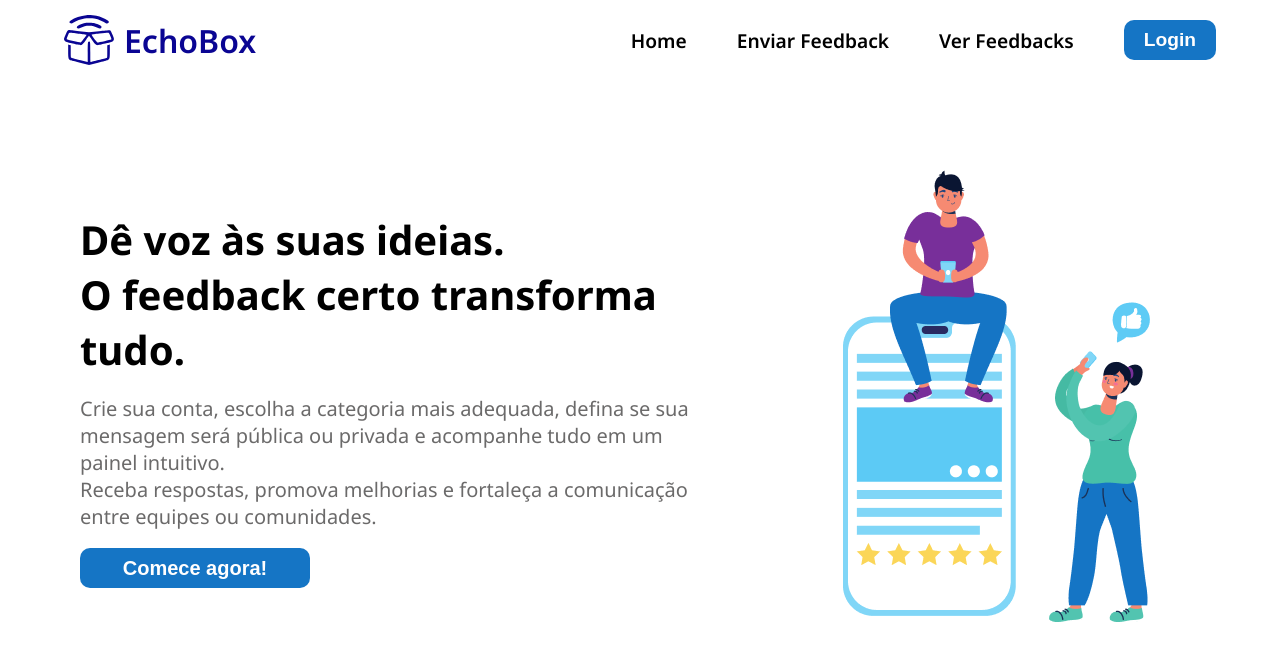
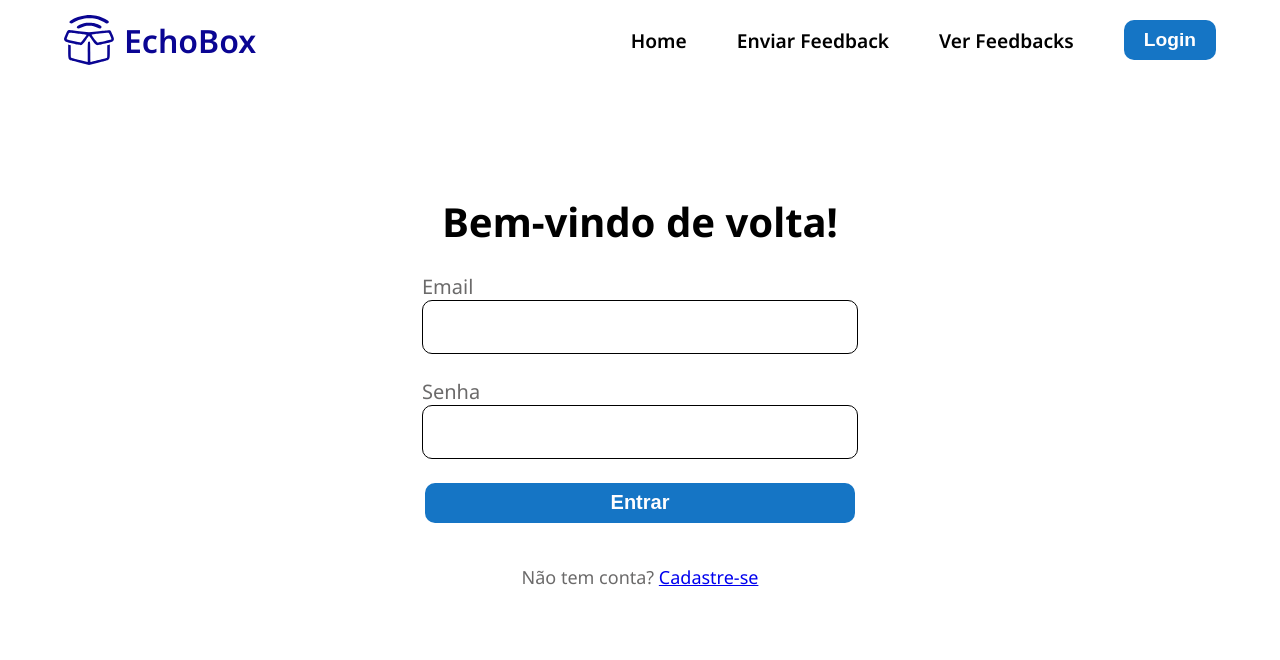
Before and after one commit to livrosembach/EchoBox, a React (Create React App) app in the folder framework/: page /login in a window 1280 px wide. Shown: the top 660 px of the page. Built offline with nearby package versions, Linux system fonts and the light colour scheme.

Commit message:
Add login and register, plus navigation

```diff
--- a/framework/src/App.tsx
+++ b/framework/src/App.tsx
@@ -1,14 +1,23 @@
 import React from 'react';
+import { BrowserRouter as Router, Routes, Route } from 'react-router-dom';
 import Header from './components/Header';
 import LandingPage from './components/LandingPage';
+import Login from './components/Login';
+import Register from './components/Register';
 import './css/App.css';
 
 function App() {
   return (
-    <div className="App">
-      <Header />
-      <LandingPage />
-    </div>
+    <Router>
+      <div className="App">
+        <Header />
+        <Routes>
+          <Route path="/" element={<LandingPage />} />
+          <Route path="/login" element={<Login />} />
+          <Route path="/register" element={<Register />} />
+        </Routes>
+      </div>
+    </Router>
   );
 }
 
--- a/framework/src/components/Header.tsx
+++ b/framework/src/components/Header.tsx
@@ -4,7 +4,7 @@ import logo from '../assets/logo.svg';
 const Header: React.FC<{}> = ({}) => {
         return (
             <header>
-            <div className="logo">
+            <div className="logo" onClick={() => { window.location.href = '/'; }}>
                 <img src={logo} className="logo-img" alt="logo" />
                 <div className="logo-text">EchoBox</div>
             </div>
@@ -13,7 +13,7 @@ const Header: React.FC<{}> = ({}) => {
                     <li><a href="#home">Home</a></li>
                     <li><a href="#about">Enviar Feedback</a></li>
                     <li><a href="#services">Ver Feedbacks</a></li>
-                    <li><button className="login-button">Login</button></li>
+                    <li><button className="login-button" onClick={() => { window.location.href = '/login'; }}>Login</button></li>
                 </ul>
             </nav>
         </header>
--- a/framework/src/components/LandingPage.tsx
+++ b/framework/src/components/LandingPage.tsx
@@ -3,7 +3,7 @@ import startPeople from "../assets/startPeople.png";
 
 const LandingPage: React.FC<{}> = ({}) => {
     return (
-        <div className="start-container">
+        <div className="container">
             <div className="text">
                 <div className="bold-phrase">
                     Dê voz às suas ideias.<br />
@@ -15,7 +15,7 @@ const LandingPage: React.FC<{}> = ({}) => {
                     Receba respostas, promova melhorias e fortaleça a comunicação entre equipes ou comunidades.
                 </div>
                 <div className="button-start-now">
-                    <button>Comece agora!</button>
+                    <button onClick={() => { window.location.href = '/login'; }}>Comece agora!</button>
                 </div>
             </div>
             <div className="image">
--- /dev/null
+++ b/framework/src/components/Login.tsx
@@ -0,0 +1,26 @@
+import React from "react";
+
+const Login: React.FC<{}> = ({}) => {
+    return (
+        <div className="container">
+            <div className="form-container">
+                <div className="title">Bem-vindo de volta!</div>
+                <form>
+                    <div className="form-group">
+                        <label htmlFor="email">Email</label>
+                        <input type="email" name="email" id="email" />
+                    </div>
+                    <div className="form-group">
+                        <label htmlFor="password">Senha</label>
+                        <input type="password" name="password" id="password" />
+                    </div>
+
+                    <button type="button" className="btn-login">Entrar</button>
+                    <p>Não tem conta? <a href="/register">Cadastre-se</a></p>
+                </form>
+            </div>
+        </div>
+    );
+};
+
+export default Login;
--- /dev/null
+++ b/framework/src/components/Register.tsx
@@ -0,0 +1,30 @@
+import React from "react";
+
+const Register: React.FC<{}> = ({}) => {
+    return (
+        <div className="container">
+            <div className="form-container">
+                <div className="title">Junte-se a nós! Cadastre-se agora.</div>
+                <form>
+                    <div className="form-group">
+                        <label htmlFor="email">Email</label>
+                        <input type="email" name="email" id="email" />
+                    </div>
+                    <div className="form-group">
+                        <label htmlFor="password">Senha</label>
+                        <input type="password" name="password" id="password" />
+                    </div>
+                    <div className="form-group">
+                        <label htmlFor="confirmPassword">Confirme a senha</label>
+                        <input type="confirmPassword" name="confirmPassword" id="confirmPassword" />
+                    </div>
+
+                    <button type="button" className="btn-login">Cadastre-se</button>
+                    <p>Já tem conta? <a href="/login">Entrar</a></p>
+                </form>
+            </div>
+        </div>
+    );
+};
+
+export default Register;
--- a/framework/src/css/App.css
+++ b/framework/src/css/App.css
@@ -1,6 +1,7 @@
 @import url('https://fonts.googleapis.com/css2?family=Noto+Sans:ital,wght@0,100..900;1,100..900&display=swap');
 @import url('Header.css');
 @import url('LandingPage.css');
+@import url('Login.css');
 
 body{
     margin: 0;
@@ -23,3 +24,11 @@ button:hover{
     background-color: #0A0593;
     transform: scale(1.05);
 }
+
+.container{
+    width: 100%;
+    height: 80vh;
+    display: flex;
+    align-items: center;
+    justify-content: center;
+}
--- /dev/null
+++ b/framework/src/css/Login.css
@@ -0,0 +1,42 @@
+.title{
+    font-size: 40px;
+    font-weight: bold;
+}
+
+.form-container{
+    display: flex;
+    flex-direction: column;
+    align-items: center;
+    gap: 24px;
+}
+
+form{
+    display: flex;
+    flex-direction: column;
+    align-items: center;
+    gap: 24px;
+}
+
+.form-group input{
+    width: 430px;
+    height: 50px;
+    display: flex;
+    flex-direction: column;
+    border: 1px solid black;
+    border-radius: 10px;
+}
+
+.form-group label{
+    font-size: 20px;
+    color: #6B6A6A;
+}
+
+.btn-login{
+    width: 430px;
+    height: 40px;
+}
+
+p{
+    font-size: 18px;
+    color: #6B6A6A;
+}
```
